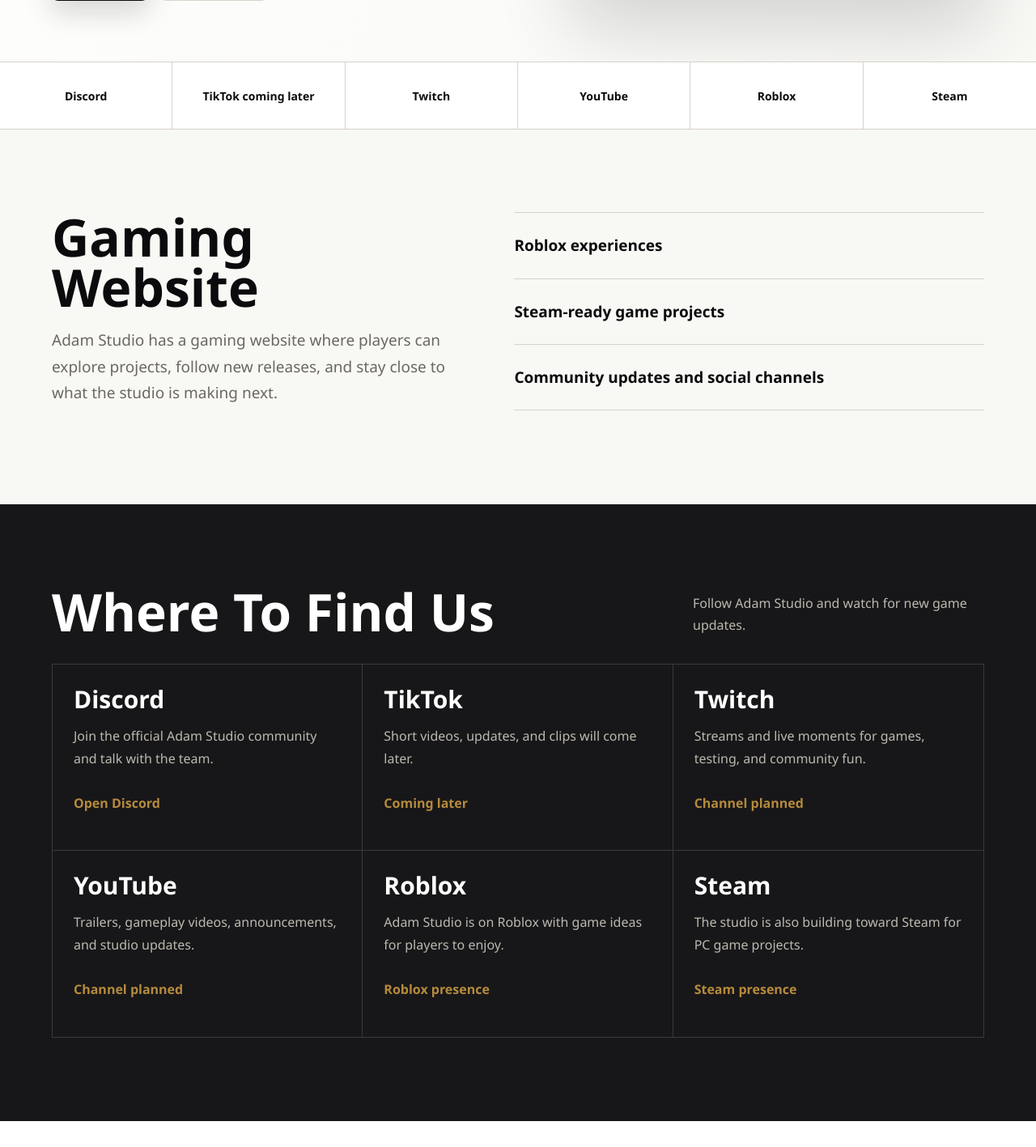
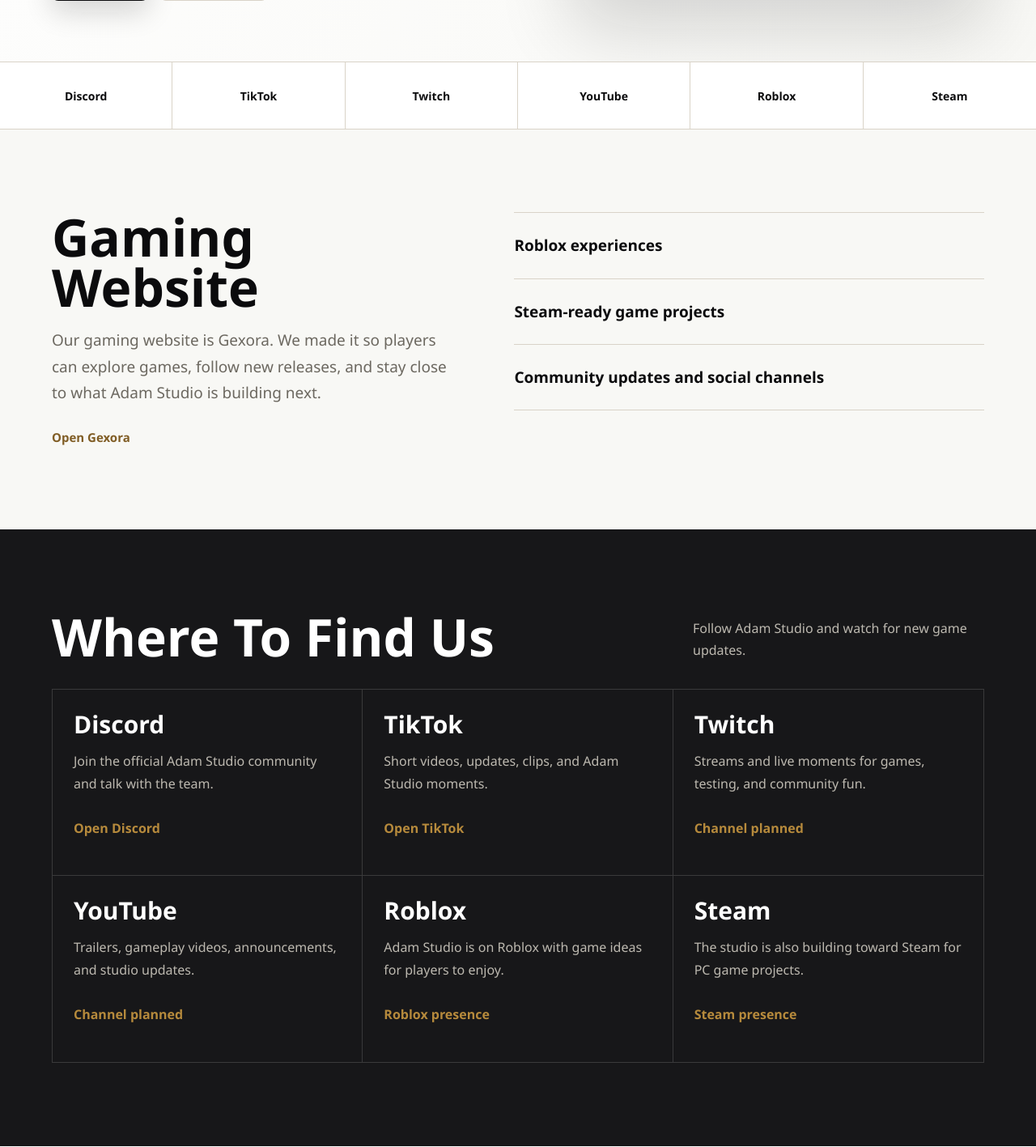
Before and after one commit to coolsadam00-oss/adam-studio, a Flask app: page / in a window 1280 px wide. Shown: the part 635-2052 px from the top of the page at 81% size. Run offline with Flask 2, Linux system fonts and the light colour scheme.

Commit message:
Update Adam Studio links

```diff
--- a/static/adam-studio.css
+++ b/static/adam-studio.css
@@ -240,6 +240,20 @@ h2 {
   font-size: 19px;
 }
 
+.text-link {
+  display: inline-flex;
+  margin-top: 10px;
+  color: var(--gold-dark);
+  font-size: 15px;
+  font-weight: 900;
+  text-decoration: none;
+}
+
+.text-link:hover,
+.text-link:focus {
+  color: var(--ink);
+}
+
 .studio-notes {
   display: grid;
   gap: 0;
--- a/templates/adam_studio.html
+++ b/templates/adam_studio.html
@@ -42,7 +42,7 @@
 
     <section class="platform-strip" aria-label="Follow Adam Studio">
       <a href="https://discord.gg/DfBEkNneb">Discord</a>
-      <span>TikTok coming later</span>
+      <a href="https://www.tiktok.com/@adam.studi0?_r=1&_t=ZG-97fzZ2BCCyP">TikTok</a>
       <span>Twitch</span>
       <span>YouTube</span>
       <span>Roblox</span>
@@ -53,9 +53,11 @@
       <div>
         <h2>Gaming Website</h2>
         <p>
-          Adam Studio has a gaming website where players can explore projects,
-          follow new releases, and stay close to what the studio is making next.
+          Our gaming website is Gexora. We made it so players can explore
+          games, follow new releases, and stay close to what Adam Studio is
+          building next.
         </p>
+        <a class="text-link" href="https://gexora.onrender.com">Open Gexora</a>
       </div>
       <div class="studio-notes">
         <p>Roblox experiences</p>
@@ -77,8 +79,8 @@
         </article>
         <article>
           <h3>TikTok</h3>
-          <p>Short videos, updates, and clips will come later.</p>
-          <span>Coming later</span>
+          <p>Short videos, updates, clips, and Adam Studio moments.</p>
+          <a href="https://www.tiktok.com/@adam.studi0?_r=1&_t=ZG-97fzZ2BCCyP">Open TikTok</a>
         </article>
         <article>
           <h3>Twitch</h3>
@@ -127,8 +129,9 @@
       <div>
         <h2>Follow Adam Studio</h2>
         <p>
-          Join Discord now, then follow TikTok later when it is ready. Twitch,
-          YouTube, Roblox, and Steam are part of the Adam Studio platform plan.
+          Join Discord now, follow Adam Studio on TikTok, and visit Gexora,
+          the gaming website we made. Twitch, YouTube, Roblox, and Steam are
+          part of the Adam Studio platform plan.
         </p>
       </div>
       <a class="button primary" href="https://discord.gg/DfBEkNneb">Join Discord</a>
@@ -137,7 +140,7 @@
 
   <footer>
     <span>Adam Studio</span>
-    <a href="/">Gaming Website</a>
+    <a href="https://gexora.onrender.com">Gaming Website</a>
   </footer>
 </body>
 </html>
```
